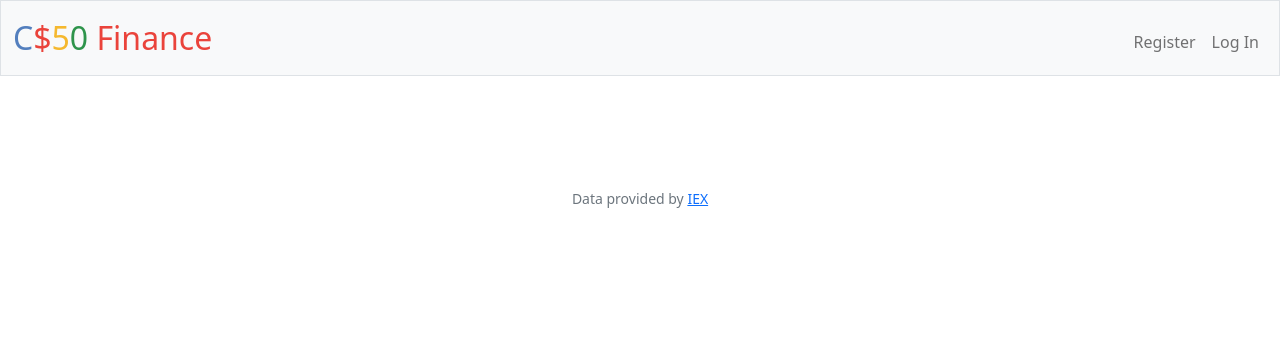
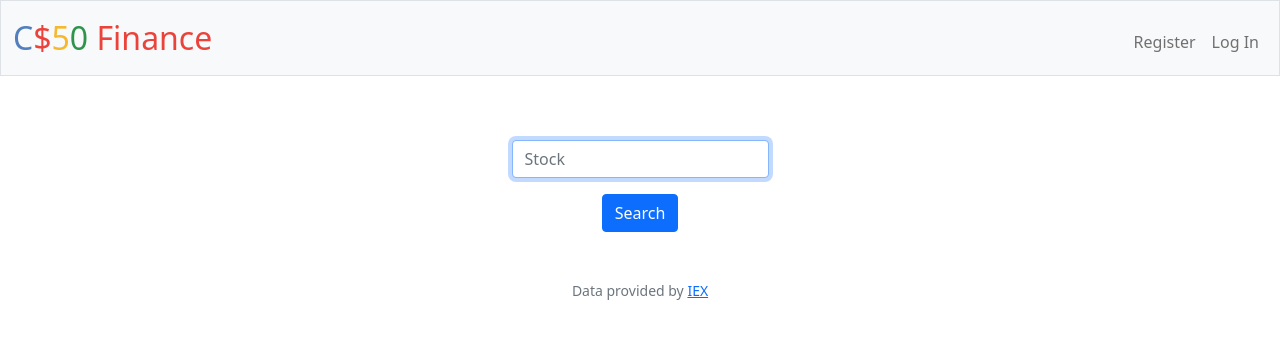
Before and after one commit to burakssener/CS50X-CS50P, a Flask app: template finance/templates/quoted.html in a window 1280 px wide. Shown: the top 339 px of the page. Run offline with Flask 3, Linux system fonts and the light colour scheme; the template is opened without the code that fills it, so the values that code supplies are empty; some libraries are stand-ins or nearby versions.

Commit message:
Tue, Nov 14, 2023, 10:12 AM +03:00

```diff
--- a/finance/templates/quoted.html
+++ b/finance/templates/quoted.html
@@ -21,4 +21,12 @@
     </table>
 
 
+    <form action="/quoteD" method="post">
+        <div class="mb-3">
+            <input autocomplete="off" autofocus class="form-control mx-auto w-auto" id="symbol" name="symbol" placeholder="Stock" type="text">
+        </div>
+        <button class="btn btn-primary" type="submit">Search</button>
+    </form>
+
+
 {% endblock %}
```
